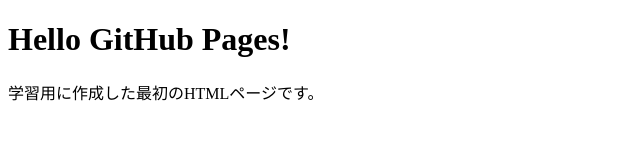
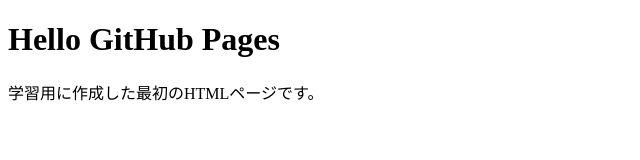
Before and after one commit to ytoyamaoa/html-study1127, a plain HTML site: page index.html in a window 1280 px wide. Shown: the full height of the page, 0-640 px from the left. Drawn offline with Linux system fonts and the light colour scheme.

Commit message:
Update index.html

```diff
--- a/index.html
+++ b/index.html
@@ -6,7 +6,7 @@
   <title>HTML学習ページ</title>
 </head>
 <body>
-  <h1>Hello GitHub Pages!</h1>
+  <h1>Hello GitHub Pages</h1>
   <p>学習用に作成した最初のHTMLページです。</p>
 </body>
 </html>
```
